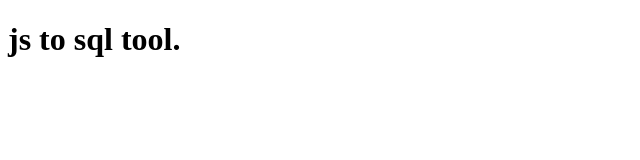
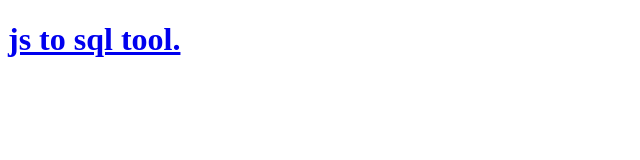
Before and after one commit to ZoroBear/ZoroBear.github.io, a plain HTML site: page index.html in a window 1280 px wide. Shown: the whole page, without its empty margins (0-640 px from the left). Drawn offline with Linux system fonts and the light colour scheme.

Commit message:
Update index.html

```diff
--- a/index.html
+++ b/index.html
@@ -5,6 +5,6 @@
     <title>ZoroBear | TT2</title>
   </head>
   <body>
-    <h1><a herf="stringBuffer/stringBufferChanger">js to sql tool.</a></h1>
+    <h1><a href="stringBuffer/stringBufferChanger">js to sql tool.</a></h1>
   </body>
 </html>
```
